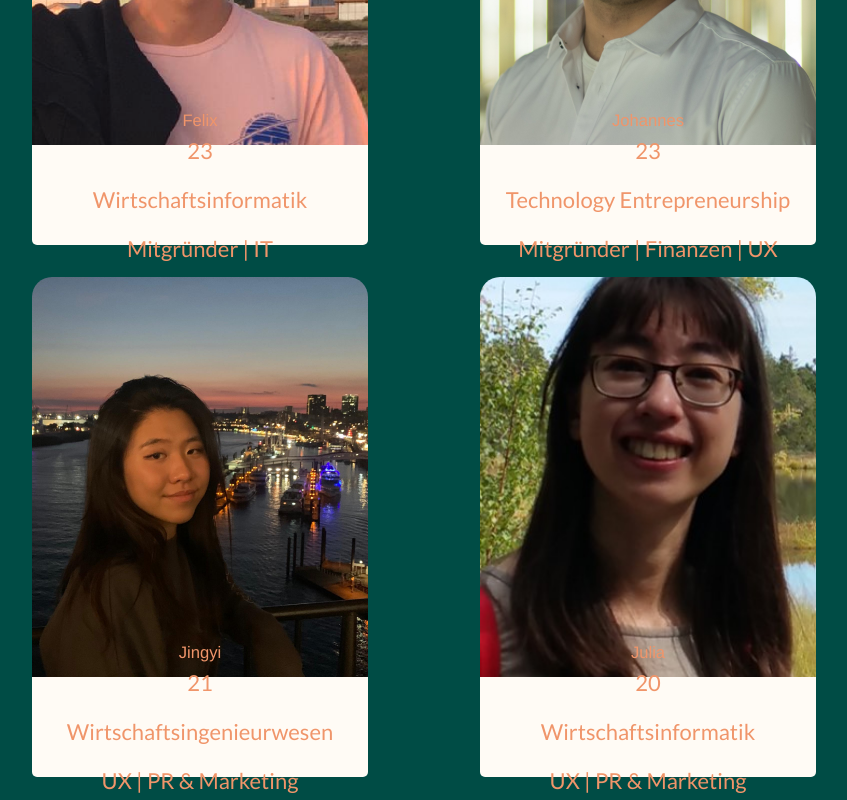
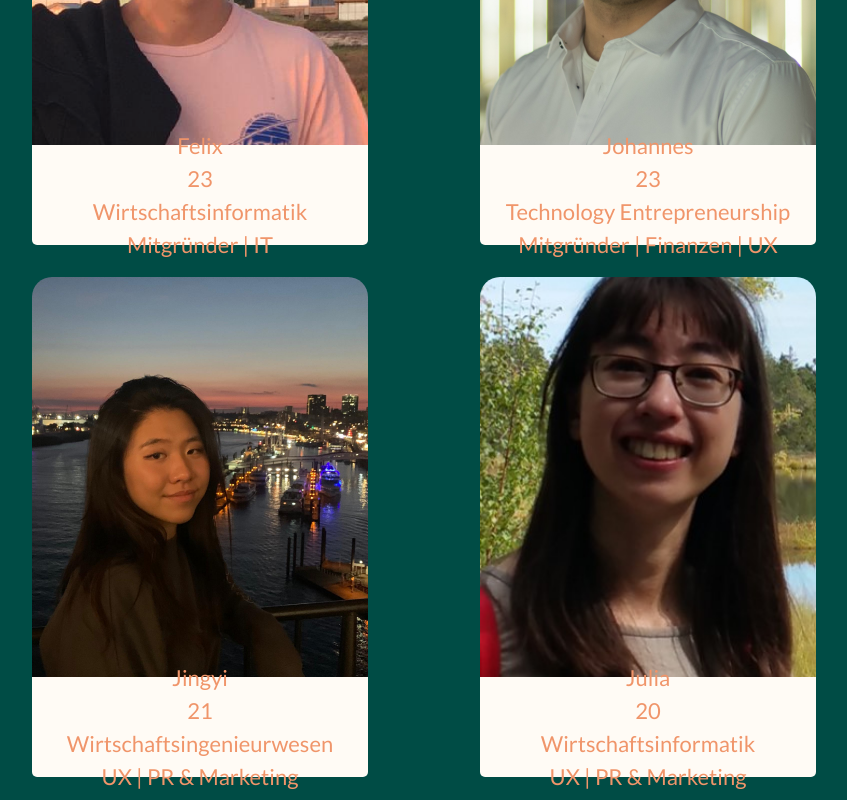
Before and after one commit to Aufklaerwerk/aufklaerwerk-vue, a Vue app: page /aboutUs in a window 1280 px wide. Shown: the part 1460-2260 px from the top of the page, without its empty margins (216-1063 px from the left). Built offline with nearby package versions, Linux system fonts and the light colour scheme; a web font is replaced by a local one; what vue-toastr would draw is missing.

Commit message:
Fix Naming Boxes

```diff
--- a/src/pages/AboutUs.vue
+++ b/src/pages/AboutUs.vue
@@ -72,7 +72,7 @@
           >
             <img :src="convertToPath(member)" />
             <div class="description">
-              {{ member.name }}
+              <p>{{ member.name }}</p>
               <p>{{ member.age }}</p>
               <p>{{ member.subject }}</p>
               <p>{{ member.roles }}</p>
@@ -432,7 +432,7 @@ export default {
 }
 
 .description > p {
-  margin-bottom: 0.5vh;
+  margin-bottom: 0vh !important;
 }
 
 #about-us-header h3 {
```
